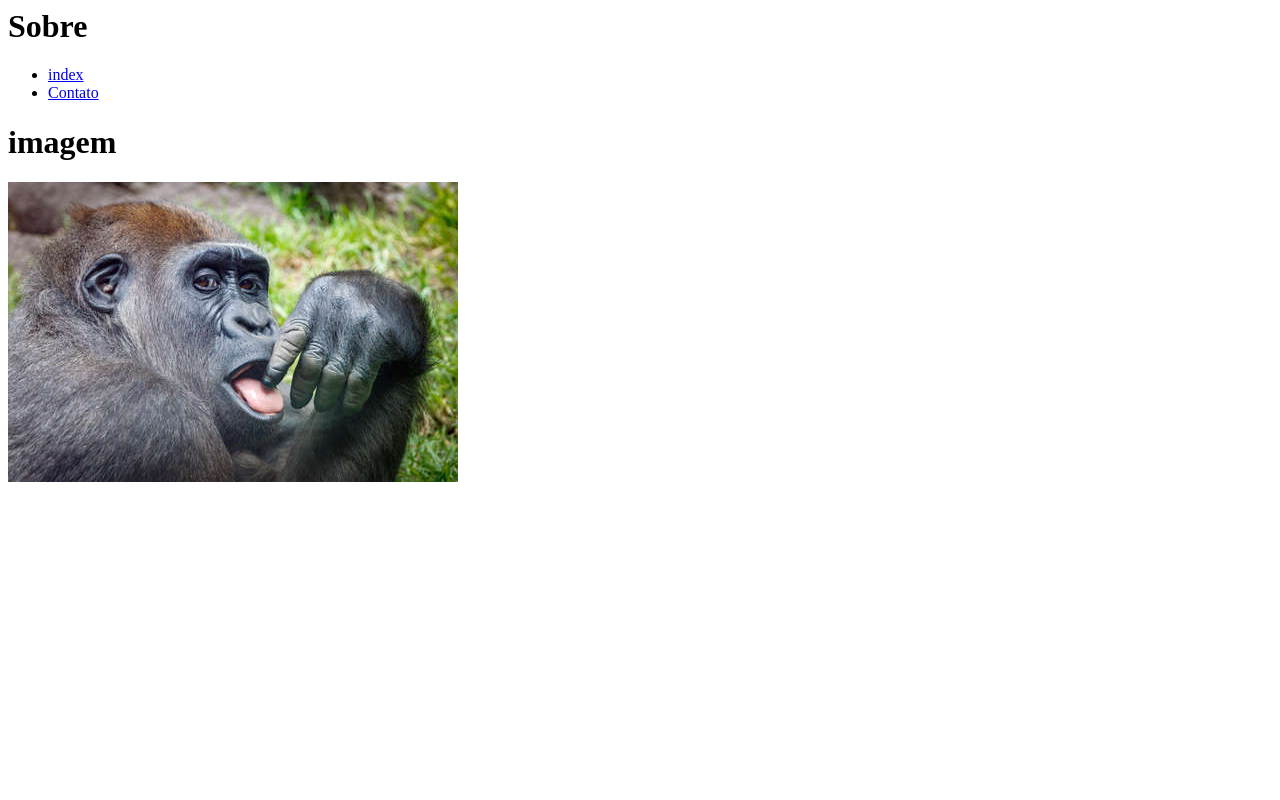
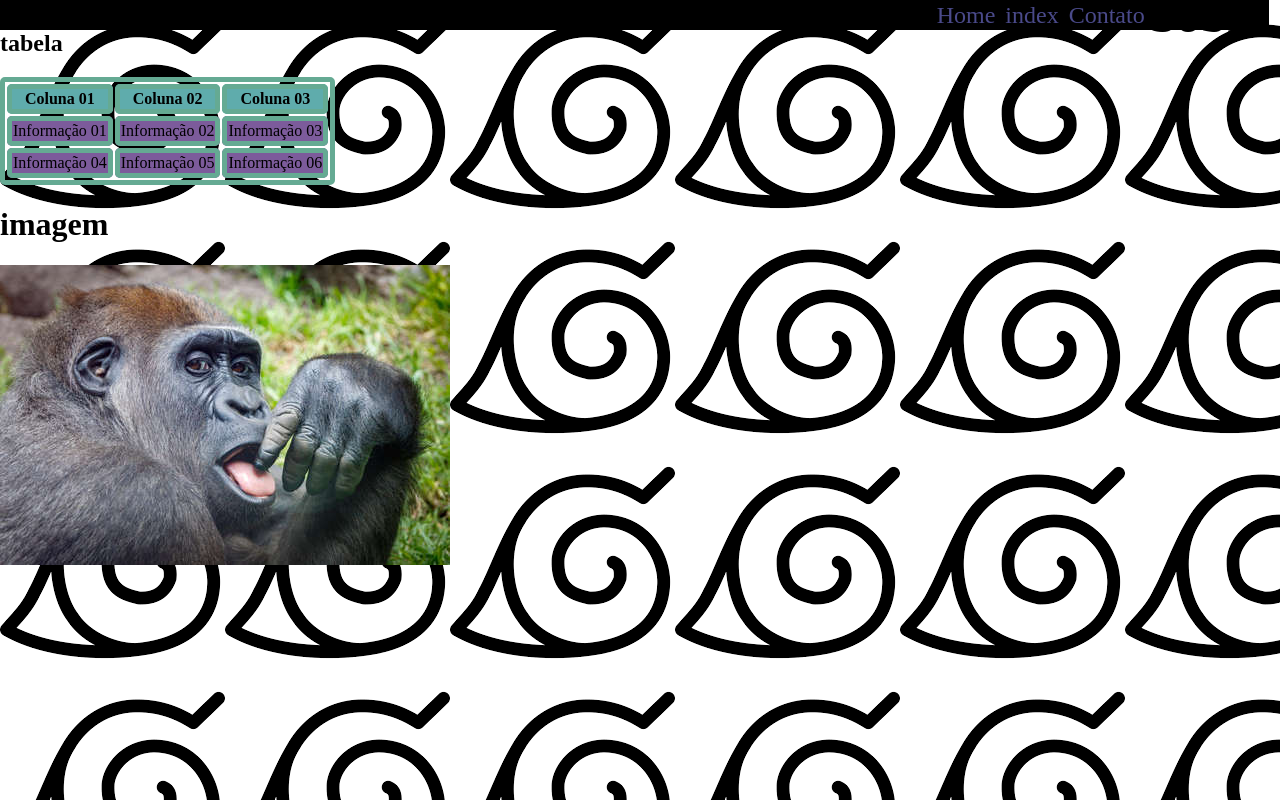
Before and after one commit to JohnTork/aulas_html, a plain HTML site: page sobre.html in a window 1280 px wide. Drawn offline with Linux system fonts and the light colour scheme.

Commit message:
AuladoGabriel

```diff
--- /dev/null
+++ b/CSS/tema.css
@@ -0,0 +1,75 @@
+body {
+    margin: 0;
+    padding: 0;
+    padding-top: 30px;
+    background-color: rgb(10, 141, 97);
+    background-image: url("../img/folha2.png");
+}
+
+#menu {
+    list-style-type: none;
+    /*tira as bolinhas do menu*/
+    display: flex;
+    /*coloca os elemento um ao lado do outro*/
+    justify-content: flex-end;
+    /*ajusta o texto*/
+    align-items: center;
+    height: 30px;
+    background-color: black;
+    font-size: 1.5em;
+    /*almenta o menu*/
+    position: fixed;
+    top: 0;
+    width: 96%;
+    margin: 0;
+}
+
+#menu li {
+    text-align: center;
+    padding: 5px
+}
+
+#menu li a {
+    text-decoration: none;
+    color: rgb(74, 74, 138);
+}
+
+#menu li a:hover {
+    color: rgb(37, 51, 46);
+    font-size: 1.1em;
+}
+
+.linha-titulo {
+    background-color: rgb(95, 172, 172);
+}
+
+.linha-corpo {
+    background-color: rgb(124, 91, 155);
+}
+
+.linha-corpo:hover {
+    background-color: rgb(145, 67, 67);
+}
+
+table,
+tr,
+td,
+th {
+    border: 5px solid;
+    border-radius: 5px;
+    border-color: rgb(101, 170, 147)
+}
+
+.folha {
+    background-color: rgb(2, 2, 2);
+    background-image: url("../img/folha2.png");
+    height: 160px;
+    width: 160px;
+    border-top-right-radius: 32px;
+    border-bottom-left-radius: 32px;
+}
+
+.folhas {
+    display: flex;
+    justify-content: space-around;
+}
--- a/sobre.html
+++ b/sobre.html
@@ -1,17 +1,44 @@
 <html>
 
-<head></head>
+<head>
+    <link type="text/css" rel="stylesheet" href="./css/tema.css">
+</head>
 
 <body>
-    <h1>Sobre</h1>
-    <ul>
+    <ul id="menu">
+        <li><a href="./index.html">Home</a></li>
         <li><a href="./index.html"> index</a></li>
         <li><a href="./contato.html">Contato</a></li>
+        <h1>Sobre</h1>
     </ul>
-    <p>
-    <h1>imagem</h1>
-    <img src="./img/macaco2.jpg" />
-    </p>
+    <h2> tabela </h2>
+    <table> <!--/*inserir tabela*/-->
+        <thead> <!--/*cabeçalho*/-->
+            <tr class="linha-titulo"> <!--/*linha*/-->
+                <th> Coluna 01</th>
+                <th> Coluna 02</th>
+                <th> Coluna 03</th>
+            </tr>
+        </thead>
+        <tbody>
+            <tr class="linha-corpo">
+                <td> Informação 01</td>
+                <td> Informação 02</td>
+                <td> Informação 03</td>
+            </tr>
+            <tr class="linha-corpo">
+                <td> Informação 04</td>
+                <td> Informação 05</td>
+                <td> Informação 06</td>
+            </tr>
+        </tbody>
+    </table>
+</body>
+
+<p>
+<h1>imagem</h1>
+<img src="./img/macaco2.jpg" />
+</p>
 </body>
 
 </html>
```
Also changed, not shown: contato.html (+8 -5 lines), index.html (+41 -7 lines), img/folha.webp (added), img/folha2.png (added).
